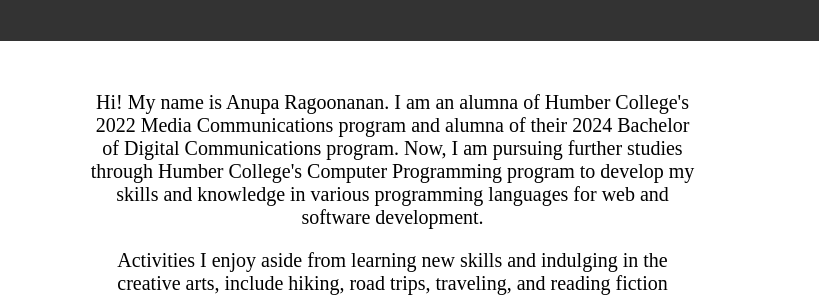
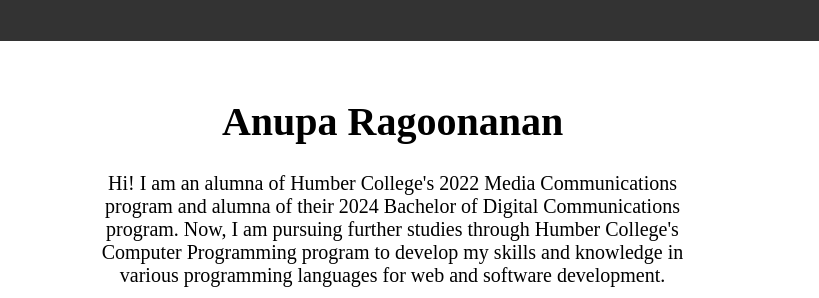
Before and after one commit to aM3dia/assignment-1, a plain HTML site: page about.html in a window 1280 px wide. Shown: the top 298 px of the page, 461-1280 px from the left. Drawn offline with Linux system fonts and the light colour scheme.

Commit message:
Update about.html

```diff
--- a/about.html
+++ b/about.html
@@ -70,7 +70,8 @@
     <div class="intro">
     <img src="anupa.jpg" alt="Anupa posing for a picture" style="width: 35%; height: 35%;">
     <div class="content">
-    <p>Hi! My name is Anupa Ragoonanan. I am an alumna of Humber College's 2022 Media Communications program and alumna of their 2024 Bachelor of Digital Communications program. Now, I am pursuing further studies through Humber College's Computer Programming program to develop my skills and knowledge in various programming languages for web and software development.</p>
+    <h1>Anupa Ragoonanan</h1>
+    <p>Hi! I am an alumna of Humber College's 2022 Media Communications program and alumna of their 2024 Bachelor of Digital Communications program. Now, I am pursuing further studies through Humber College's Computer Programming program to develop my skills and knowledge in various programming languages for web and software development.</p>
     <p>Activities I enjoy aside from learning new skills and indulging in the creative arts, include hiking, road trips, traveling, and reading fiction novels. Funny enough, although I like being out exploring, and doing wildlife photography, one would be surprised to know that I dislike being outside.</p>
     <p>I look forward to my two years in the Computer Programming program and gaining as much knowledge as I can about programming languages and software development.</p>
     </div>
```
